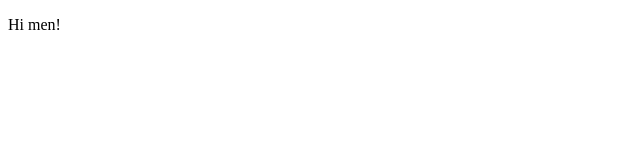
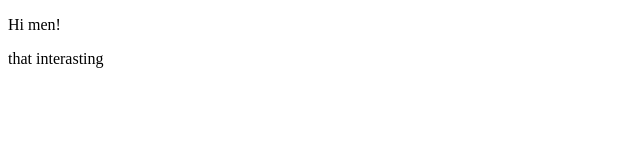
Before and after one commit to Sakova/lesson, a plain HTML site: page index.html in a window 1280 px wide. Shown: the full height of the page, 0-640 px from the left. Drawn offline with Linux system fonts and the light colour scheme.

Commit message:
Update index.html

```diff
--- a/index.html
+++ b/index.html
@@ -8,5 +8,7 @@
 </head>
 <body>
     <P>Hi men!</P>
+
+    that interasting
 </body>
 </html>
```
